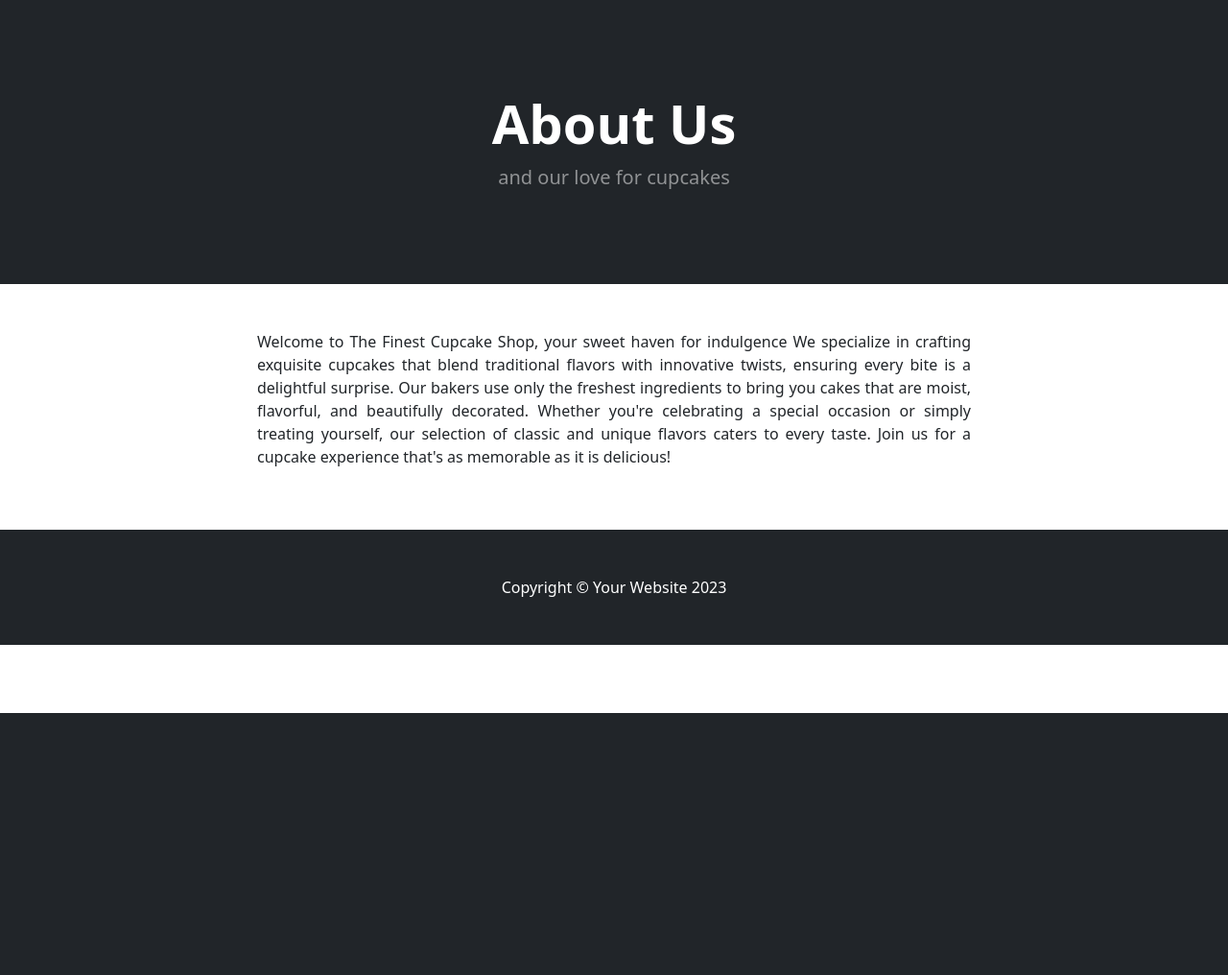
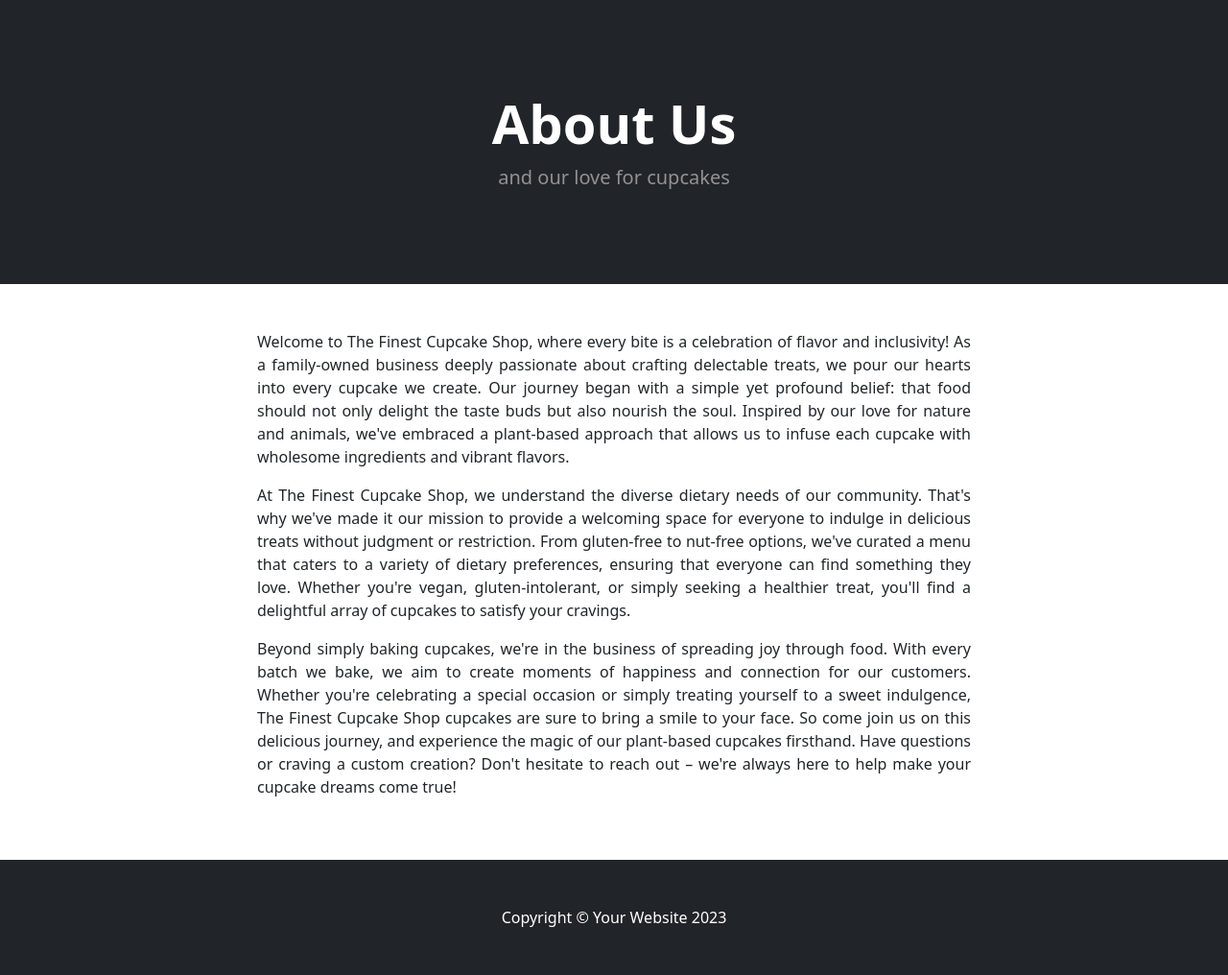
Before and after one commit to Ikayherce/the-finest-cupcake-shop, a Django app: page /about/ in a window 1280 px wide. Shown: the part 57-1073 px from the top of the page at 96% size. Before the commit the page ends 800 px from the top, so only its background shows below. Run offline with Django 3.2, Linux system fonts and the light colour scheme; some libraries are stand-ins or nearby versions.

Commit message:
update about text

```diff
--- a/shop/templates/about.html
+++ b/shop/templates/about.html
@@ -17,7 +17,15 @@
                     <div class="col-8">
                         <br><br/>
                         <p align="justify">
-                            Welcome to The Finest Cupcake Shop, your sweet haven for indulgence We specialize in crafting exquisite cupcakes that blend traditional flavors with innovative twists, ensuring every bite is a delightful surprise. Our bakers use only the freshest ingredients to bring you cakes that are moist, flavorful, and beautifully decorated. Whether you're celebrating a special occasion or simply treating yourself, our selection of classic and unique flavors caters to every taste. Join us for a cupcake experience that's as memorable as it is delicious!
+                            Welcome to The Finest Cupcake Shop, where every bite is a celebration of flavor and inclusivity! As a family-owned business deeply passionate about crafting delectable treats, we pour our hearts into every cupcake we create. Our journey began with a simple yet profound belief: that food should not only delight the taste buds but also nourish the soul. Inspired by our love for nature and animals, we've embraced a plant-based approach that allows us to infuse each cupcake with wholesome ingredients and vibrant flavors.
+                        </p>
+                        <p align="justify">
+
+                            At The Finest Cupcake Shop, we understand the diverse dietary needs of our community. That's why we've made it our mission to provide a welcoming space for everyone to indulge in delicious treats without judgment or restriction. From gluten-free to nut-free options, we've curated a menu that caters to a variety of dietary preferences, ensuring that everyone can find something they love. Whether you're vegan, gluten-intolerant, or simply seeking a healthier treat, you'll find a delightful array of cupcakes to satisfy your cravings.
+                        </p>
+                        <p align="justify">
+
+                            Beyond simply baking cupcakes, we're in the business of spreading joy through food. With every batch we bake, we aim to create moments of happiness and connection for our customers. Whether you're celebrating a special occasion or simply treating yourself to a sweet indulgence, The Finest Cupcake Shop cupcakes are sure to bring a smile to your face. So come join us on this delicious journey, and experience the magic of our plant-based cupcakes firsthand. Have questions or craving a custom creation? Don't hesitate to reach out – we're always here to help make your cupcake dreams come true!
                         </p>
                     <br><br/>
                     </div>
```
Also changed, not shown: media/uploads/product/american-heritage-chocolate-ghtwiDUu5ro-unsplash.jpg (added), media/uploads/product/angele-kamp-57pQyh94xSo-unsplash.jpg (added), media/uploads/product/carol-santoro-oTrWXkUW8w0-unsplash.jpg (added), media/uploads/product/chris-jarvis-SNvNg0VbfzE-unsplash.jpg (added), media/uploads/product/deva-williamson-K2ZFPgTjMDI-unsplash.jpg (added), media/uploads/product/emilly-carvalho-P0aOSlp5i_g-unsplash_1.jpg (added), media/uploads/product/gluten-free1-aneta-voborilova-RQYAbzjCK6k-unsplash.jpg (added), media/uploads/product/jonathan-carroll-_814rSTroas-unsplash.jpg (added), media/uploads/product/m-w-vL6XDSdvmec-unsplash.jpg (added), media/uploads/product/melissia-ohol-7dhnDG46L2E-unsplash_1.jpg (added), media/uploads/product/owen-bruce-fJ2aEP5bsnA-unsplash_1.jpg (added), media/uploads/product/sara-cervera-FAnSK-gVGZU-unsplash.jpg (added), media/uploads/product/sheri-silver-cjMGpS82uno-unsplash_1.jpg (added).
